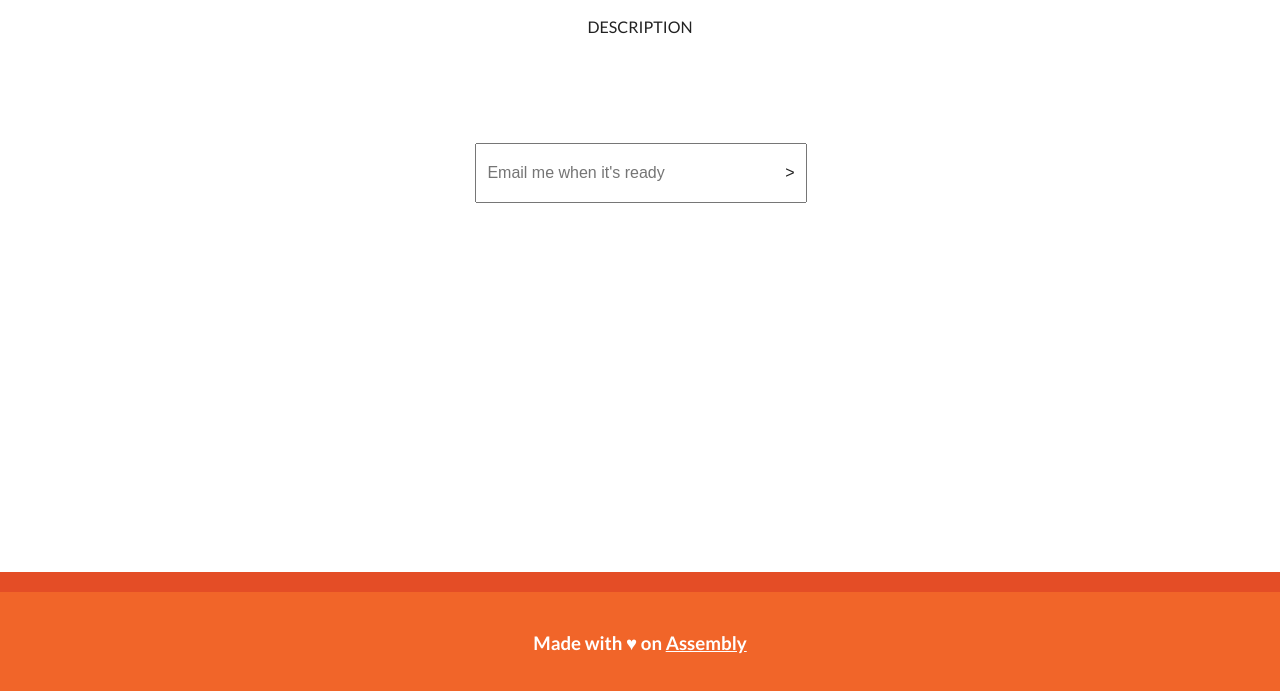
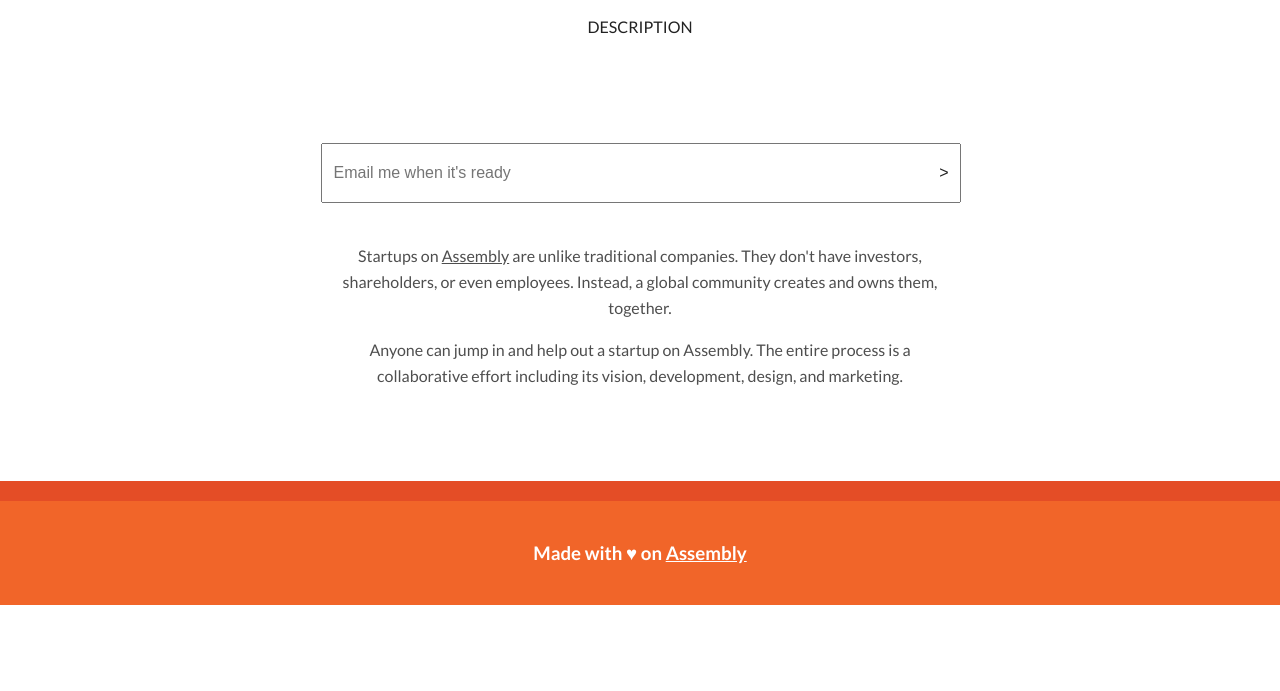
Before and after one commit to Pletcher/launchpad-gh, a website: page template/index.html in a window 1280 px wide. Shown: the part 105-796 px from the top of the page. Drawn offline with nearby package versions, Linux system fonts and the light colour scheme.

Commit message:
Fix layout and add description

```diff
--- a/template/index.html
+++ b/template/index.html
@@ -180,11 +180,26 @@
 
               body {
                   font-family: Lato, helvetica, arial, sans-serif;
+                  margin: 0;
+                  padding: 0;
+                  height: 100%;
+              }
+
+              .blurb {
+                  opacity: 0.8;
+                  margin-top: 40px;
+                  margin-right: auto;
+                  margin-left: auto;
+                  width: 60%;
+              }
+
+              .core-team {
+                  margin-top: 80px;
               }
 
               .email {
-                  width: 30%;
-                  min-width: 300px;
+                  width: 60%;
+                  min-width: 180px;
               }
 
               .footer-container {
@@ -210,6 +225,7 @@
 
               .main-container {
                   text-align: center;
+                  padding-bottom: 170px;
               }
 
               #success {
@@ -218,6 +234,11 @@
                   color: #222;
                   width: 100%;
                   opacity: 0;
+              }
+
+              #wrapper {
+                  min-height: 100%;
+                  position: relative;
               }
 
           /* ==========================================================================
@@ -432,6 +453,7 @@
         </style>
     </head>
     <body>
+        <div id="wrapper">
           <!--[if lt IE 8]>
               <p class="browsehappy">You are using an <strong>outdated</strong> browser. Please <a href="http://browsehappy.com/">upgrade your browser</a> to improve your experience.</p>
           <![endif]-->
@@ -449,10 +471,31 @@
                   <div id="success">
                     <h3>Successfully subscribed to PRODUCT_NAME updates</h3>
                   </div>
+
                   <form id="email-signup" action="http://localhost.assembly.com:5000/api/products/PRODUCT_SLUG/mailing_lists">
                       <input class="email" type="email" name="email" placeholder="Email me when it's ready">
                       <input type="submit" value="&gt;">
                   </form>
+
+                  <div class="blurb">
+                    <p>
+                      Startups on <a href="https://assembly.com" style="color: #222;">Assembly</a> are unlike traditional companies.
+                      They don't have investors, shareholders, or even employees.
+                      Instead, a global community creates and owns them, together.
+                    </p>
+                    <p>
+                      Anyone can jump in and help out a startup on Assembly. The
+                      entire process is a collaborative effort including its
+                      vision, development, design, and marketing.
+                    </p>
+                  </div>
+
+                  <!-- TODO: Supply core team usernames and avatars when building the page -->
+                  <!-- <div class="core-team">
+                    <h3>The PRODUCT_NAME Core Team</h3>
+                    <p>Super, Teammate, Awesome, Team</p>
+                    CORE_TEAM
+                  </div> -->
               </div> <!-- #main -->
           </div> <!-- #main-container -->
 
@@ -460,6 +503,7 @@
               <footer class="wrapper">
                   <h3>Made with ♥ on <a href="//assembly.com">Assembly</a></h3>
               </footer>
+          </div>
         </div>
 
         <script src="//ajax.googleapis.com/ajax/libs/jquery/2.0.3/jquery.min.js"></script>
```
Lines whose indentation alone changed are shown as unchanged.
